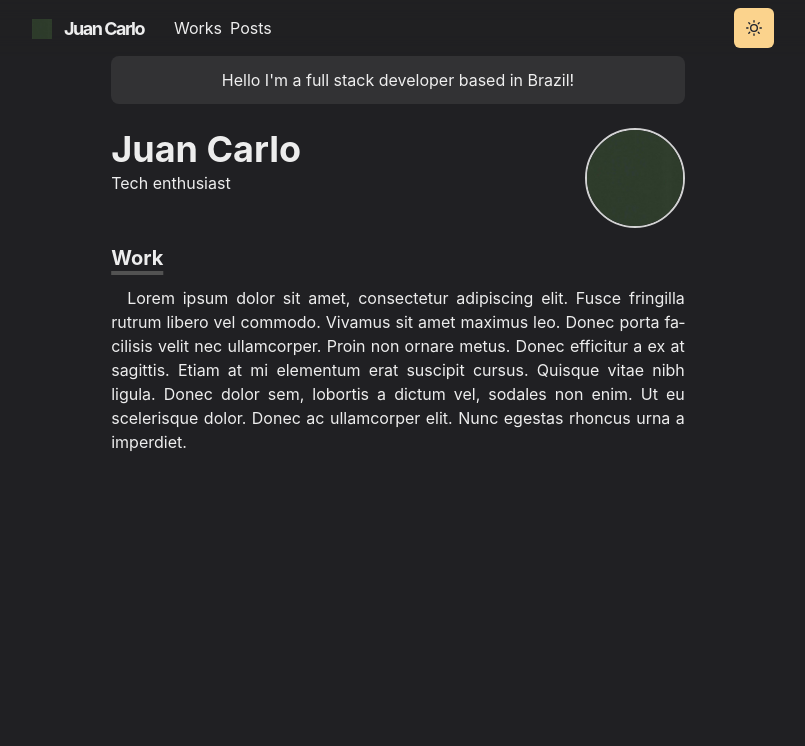
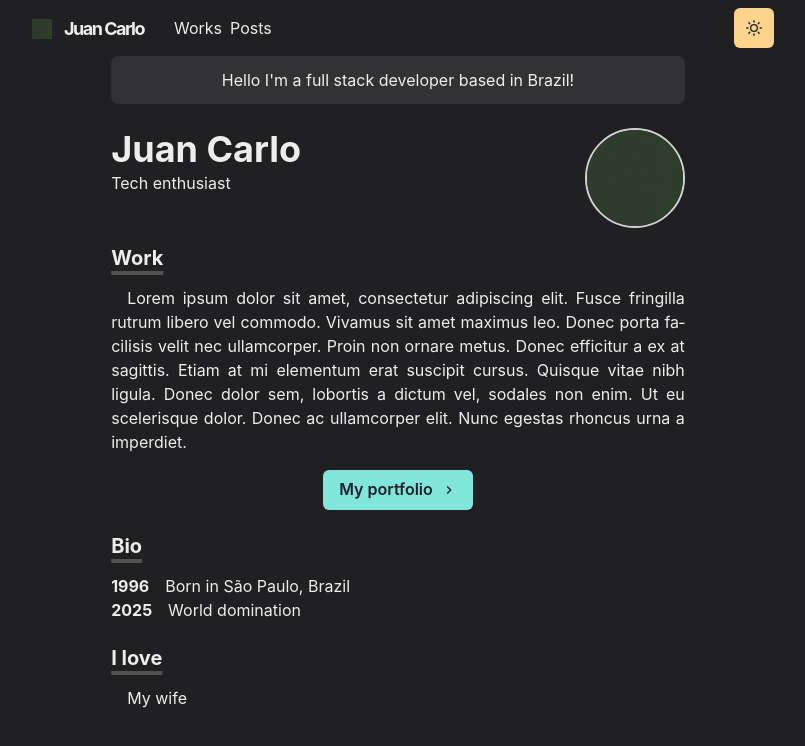
Before and after one commit to charsplusjk/juancarlo.dev, a Next.js app: page / in a window 1280 px wide. Shown: the top 746 px of the page, without its empty margins (242-1047 px from the left). Built offline with nearby package versions, Linux system fonts and the light colour scheme.

Commit message:
feat(index.js): add bio

```diff
--- /dev/null
+++ b/components/bio.js
@@ -0,0 +1,12 @@
+import { Box } from '@chakra-ui/react'
+import styled from '@emotion/styled'
+
+export const BioSection = styled(Box) `
+padding-left: 3.4em;
+text-indent: -3.4em;
+`
+
+export const BioYear = styled.span`
+font-weight: bold;
+margin-right: 1em
+`
--- a/pages/index.js
+++ b/pages/index.js
@@ -1,6 +1,9 @@
-import { Container, Box, Heading, Image, useColorModeValue } from '@chakra-ui/react'
+import NextLink from 'next/link'
+import { Button, Container, Box, Heading, Image, useColorModeValue } from '@chakra-ui/react'
 import Section from '../components/section'
 import Paragraph from '../components/paragraph'
+import { ChevronRightIcon } from '@chakra-ui/icons'
+import { BioSection, BioYear } from '../components/bio'
 
 const Page = () => {
     return (
@@ -24,7 +27,36 @@
                     Work
                 </Heading>
                 <Paragraph>Lorem ipsum dolor sit amet, consectetur adipiscing elit. Fusce fringilla rutrum libero vel commodo. Vivamus sit amet maximus leo. Donec porta facilisis velit nec ullamcorper. Proin non ornare metus. Donec efficitur a ex at sagittis. Etiam at mi elementum erat suscipit cursus. Quisque vitae nibh ligula. Donec dolor sem, lobortis a dictum vel, sodales non enim. Ut eu scelerisque dolor. Donec ac ullamcorper elit. Nunc egestas rhoncus urna a imperdiet. </Paragraph>
+                <Box align="center" my={4}>
+                    <NextLink href="/works">
+                        <Button rightIcon={<ChevronRightIcon />} colorScheme="teal">
+                            My portfolio
+                        </Button>
+                    </NextLink>
+                </Box>
             </Section>
+            <Section delay={0.2}>
+                <Heading as="h3" variant="section-title">
+                    Bio
+                </Heading>
+                <BioSection>
+                    <BioYear>1996</BioYear>
+                    Born in São Paulo, Brazil
+                </BioSection>
+                <BioSection>
+                    <BioYear>2025</BioYear>
+                    World domination
+                </BioSection>
+            </Section>
+            <Section delay={0.3}>
+                <Heading as="h3" variant="section-title">
+                    I love
+                </Heading>
+                <Paragraph>
+                    My wife
+                </Paragraph>
+            </Section>
+
         </Container>
     )
 }
```
